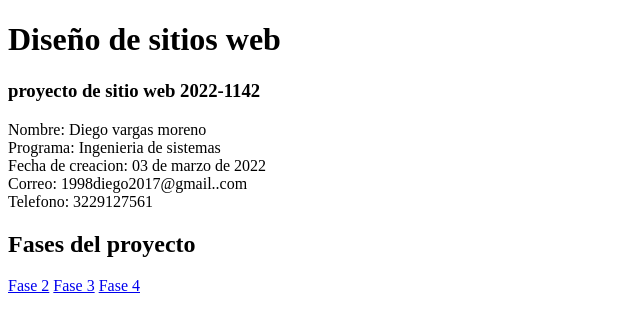
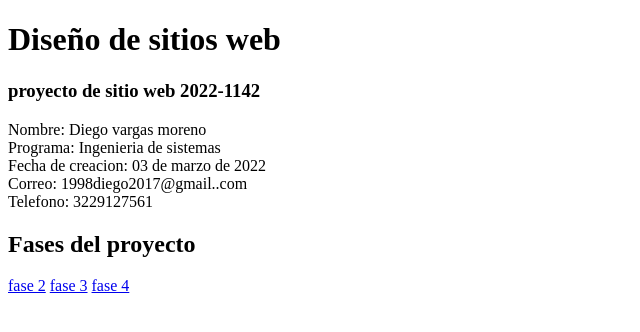
Before and after one commit to elcabrestero/DSW.diegovargas, a plain HTML site: page index.html in a window 1280 px wide. Shown: the full height of the page, 0-640 px from the left. Drawn offline with Linux system fonts and the light colour scheme.

Commit message:
Update index.html

```diff
--- a/index.html
+++ b/index.html
@@ -17,8 +17,8 @@ Telefono: 3229127561 <br>
 
 </p>
 <h2> Fases del proyecto</h2>
-<a href="fase2/desing.html"> Fase 2</a>
-<a href="fase3/index.html">Fase 3</a>
-<a href="fase4/index.html">Fase 4</a>
+<a href="fase2/desing.html"> fase 2</a>
+<a href="fase3/index.html">fase 3</a>
+<a href="fase4/index.html">fase 4</a>
 </body>
 </html>
```
